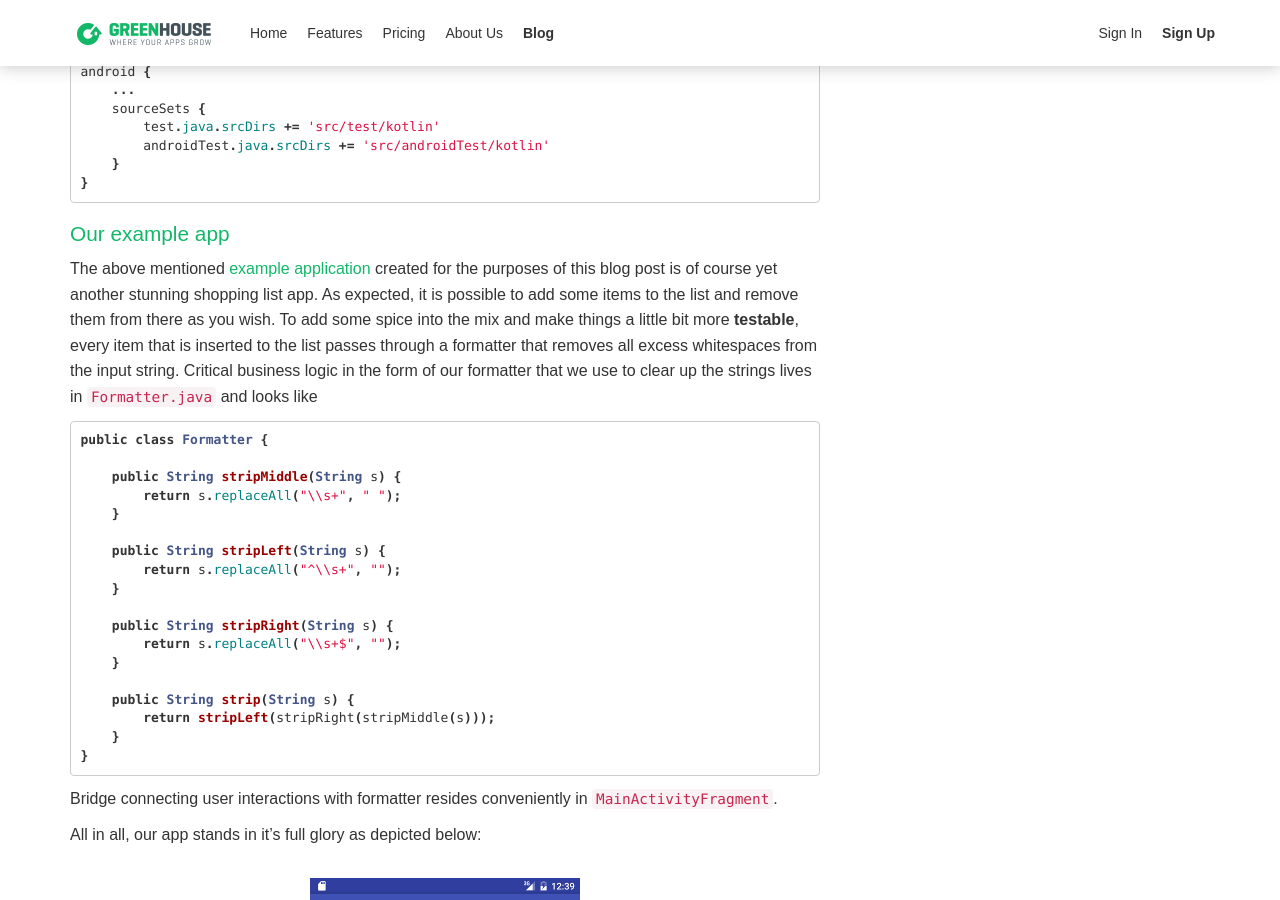
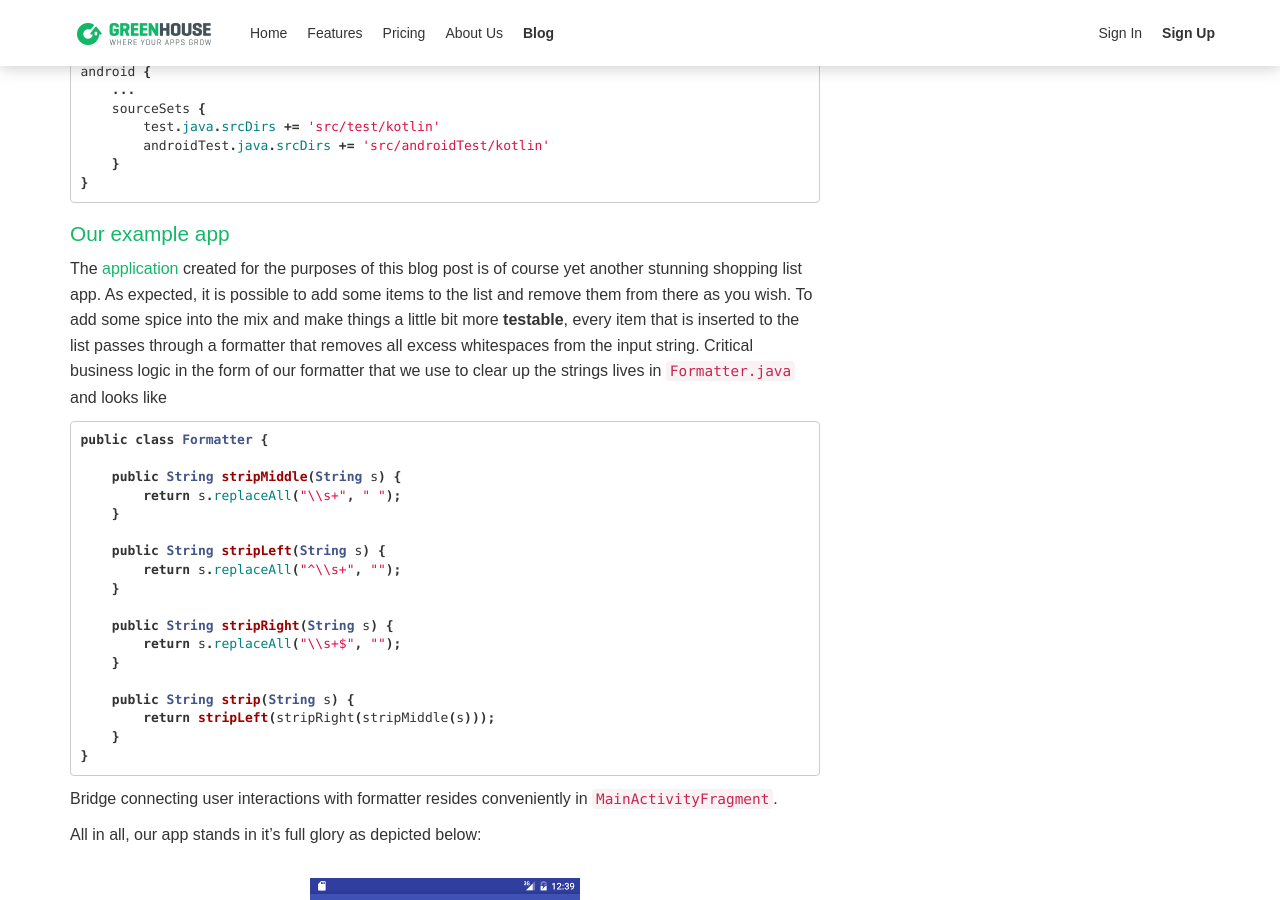
Before and after one commit to GreenhouseCI/blog.greenhouseci.com, a Jekyll site: the page built from _posts/2016-05-11-android-testing-with-kotlin.md, in a window 1280 px wide and 900 px high, scrolled down 2373 px. Built offline with Jekyll 4.4.1, drawn with Linux system fonts in a browser that asks for light colours; nearby versions of some CDN libraries; comment, search, counter and statistics services are not loaded.

Commit message:
Restructure weird sentence

```diff
--- a/_posts/2016-05-11-android-testing-with-kotlin.md
+++ b/_posts/2016-05-11-android-testing-with-kotlin.md
@@ -143,7 +143,7 @@ android {
 
 ## Our example app
 
-The above mentioned [example application](https://github.com/GreenhouseCI/kotlin-tests) created for
+The [application](https://github.com/GreenhouseCI/kotlin-tests) created for
 the purposes of this blog post is of course yet another stunning shopping list app. As expected,
 it is possible to add some items to the list and remove them from there as you wish. To add
 some spice into the mix and make things a little bit more __testable__, every item that is
```
